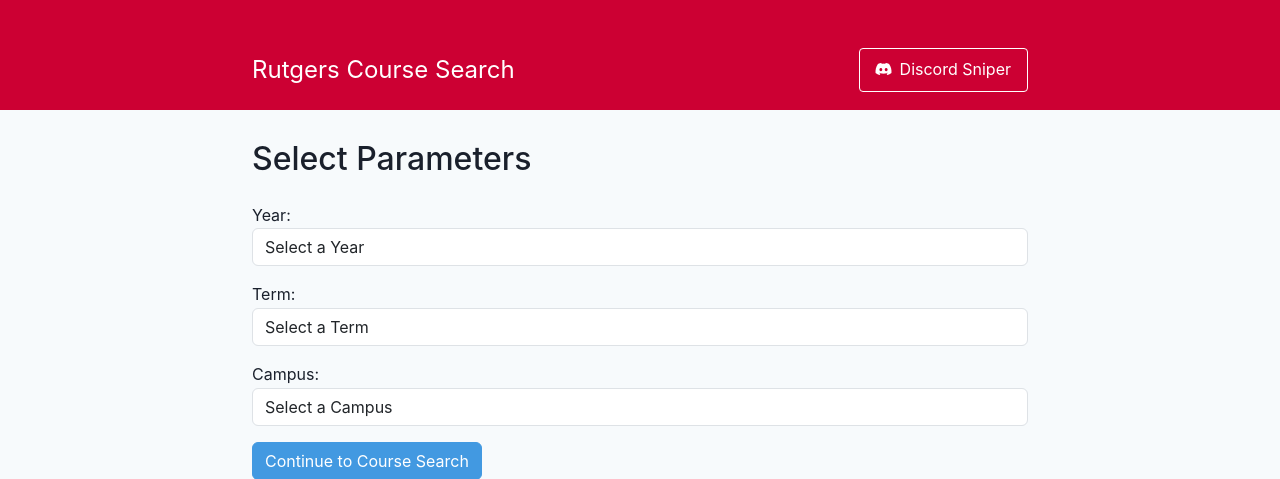
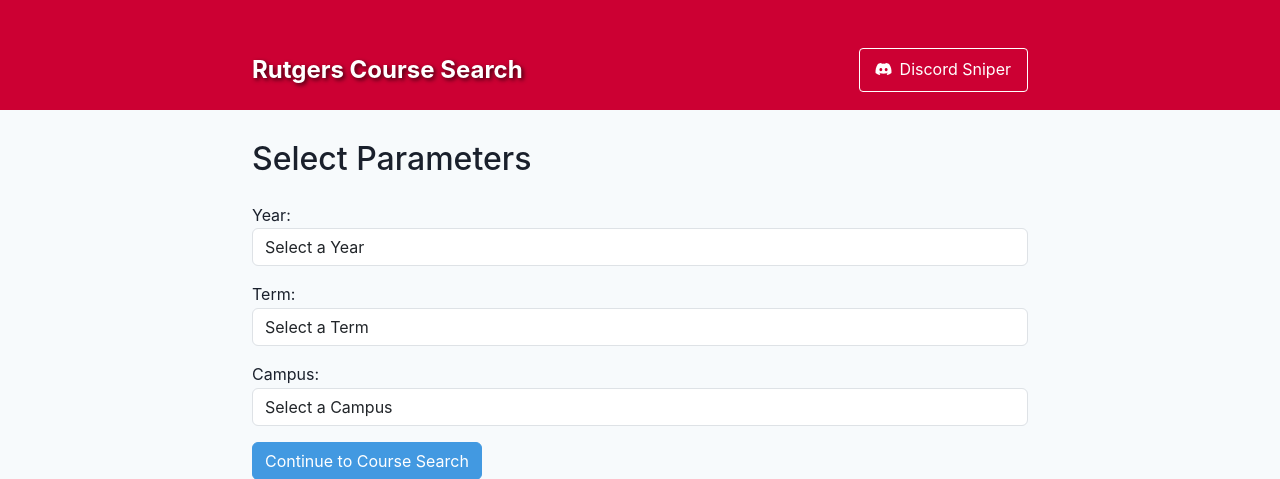
Before and after one commit to Starscreen2/RutgersCourseDatabase_Updated, a Flask app: page /search in a window 1280 px wide. Shown: the top 479 px of the page. Run offline with Flask 3, Linux system fonts and the light colour scheme; some libraries are stand-ins or nearby versions.

Commit message:
Changed the look of the title

```diff
--- a/static/styles.css
+++ b/static/styles.css
@@ -31,6 +31,12 @@
 .nav-link:hover {
     color: rgba(255, 255, 255, 0.9) !important;
 }
+
+.text-outline {
+    text-shadow: 2px 2px 4px rgba(0, 0, 0, 0.7);
+    font-weight: bold;
+}
+
 
 .discord-link {
     color: white;
```
